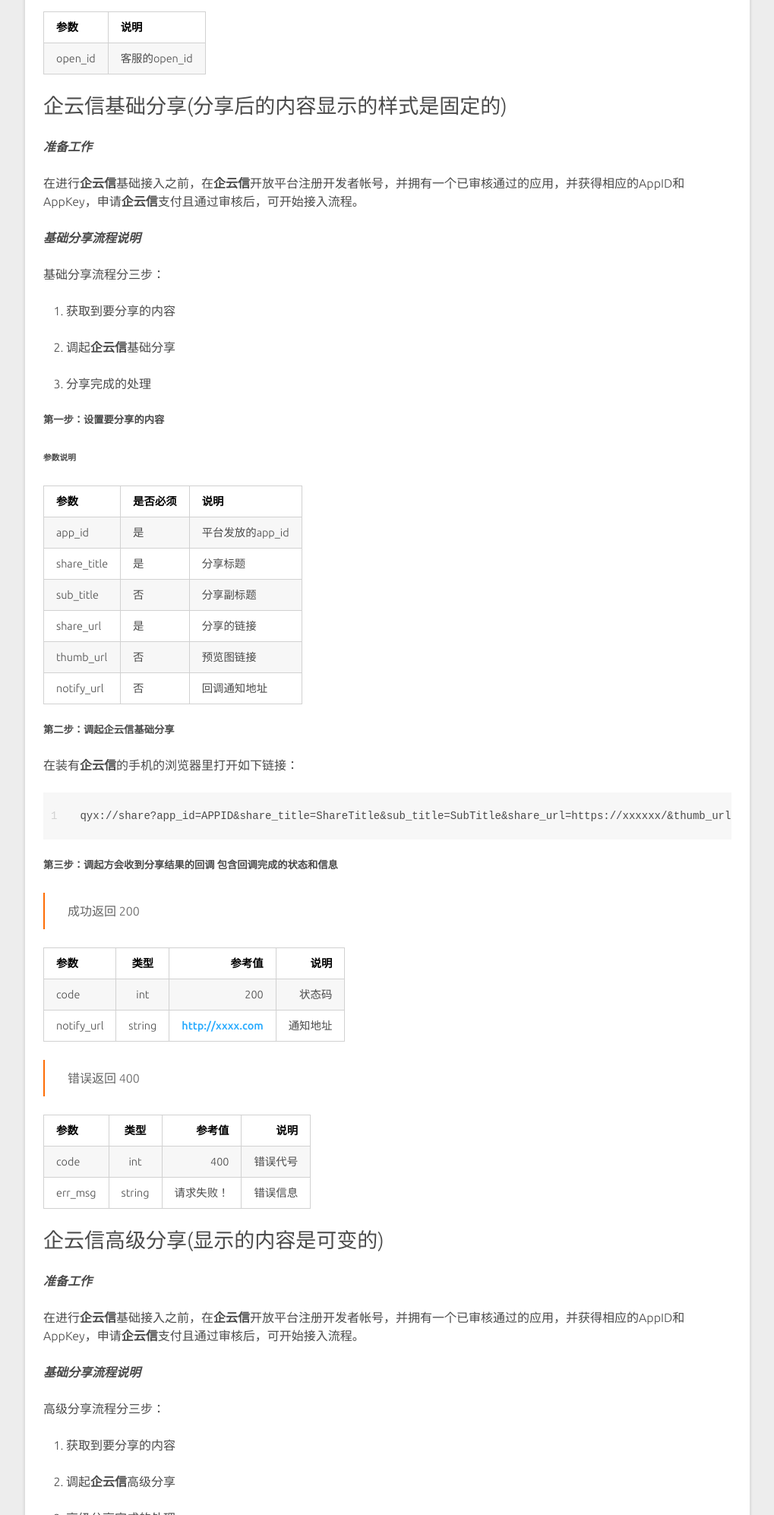
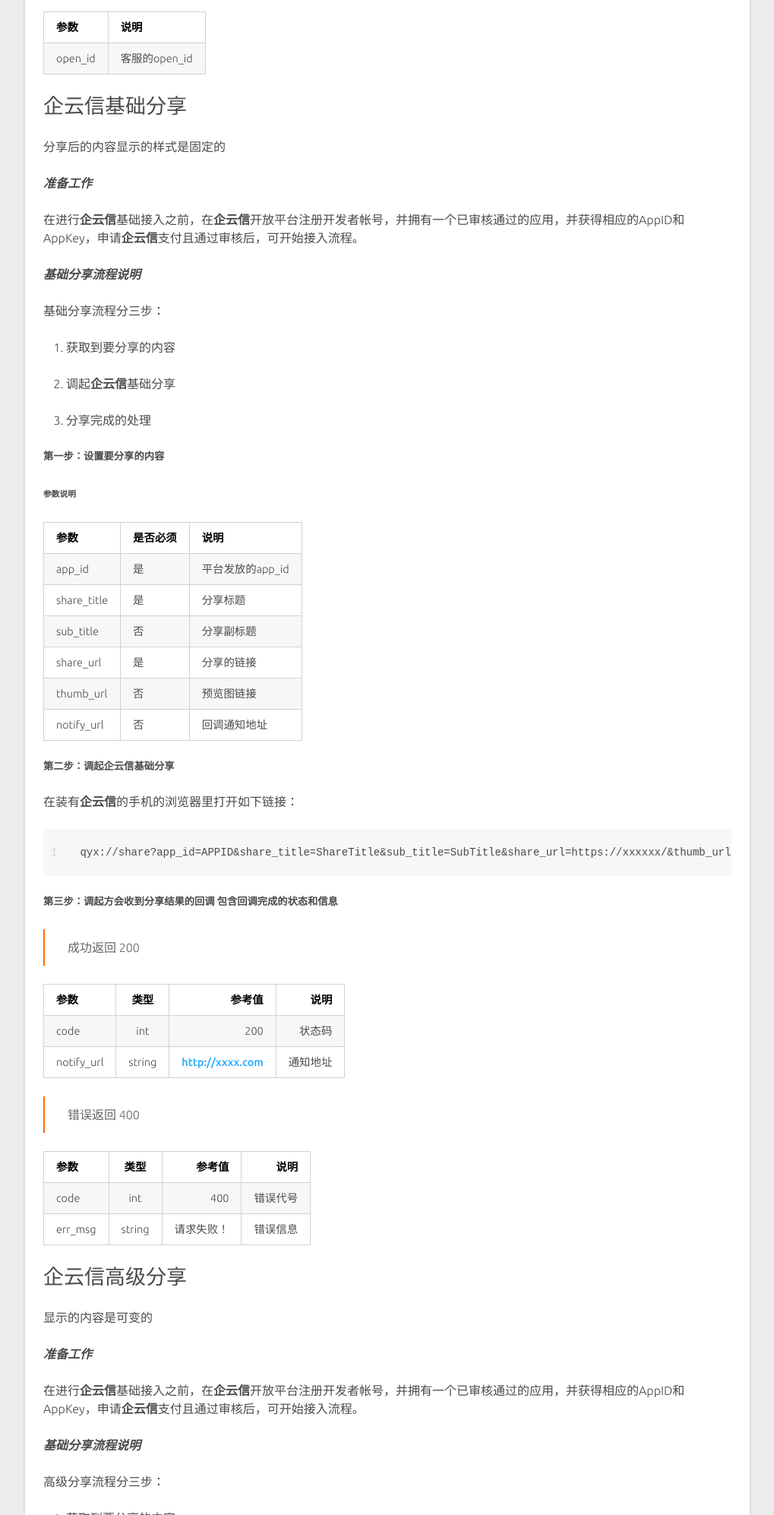
Before and after one commit to vvchat/vvchatdocs, a plain HTML site: page h5/h5.html in a window 1280 px wide. Shown: the part 2940-4934 px from the top of the page at 76% size, without its empty margins (245-1264 px from the left). Drawn offline with nearby package versions, Linux system fonts and the light colour scheme; a script that the page names is missing.

Commit message:
:bug:修改分享文档

```diff
--- a/h5/h5.html
+++ b/h5/h5.html
@@ -162,7 +162,8 @@
 </tr>
 </tbody>
 </table>
-<h2 id="企云信基础分享-分享后的内容显示的样式是固定的"><a href="#企云信基础分享-分享后的内容显示的样式是固定的" class="headerlink" title="企云信基础分享(分享后的内容显示的样式是固定的)"></a>企云信基础分享(分享后的内容显示的样式是固定的)</h2><p><strong><em>准备工作</em></strong></p>
+<h2 id="企云信基础分享"><a href="#企云信基础分享" class="headerlink" title="企云信基础分享"></a>企云信基础分享</h2><p>分享后的内容显示的样式是固定的</p>
+<p><strong><em>准备工作</em></strong></p>
 <p>在进行<strong>企云信</strong>基础接入之前，在<strong>企云信</strong>开放平台注册开发者帐号，并拥有一个已审核通过的应用，并获得相应的AppID和AppKey，申请<strong>企云信</strong>支付且通过审核后，可开始接入流程。</p>
 <p><strong><em>基础分享流程说明</em></strong></p>
 <p>基础分享流程分三步：</p>
@@ -271,7 +272,8 @@
 </tr>
 </tbody>
 </table>
-<h2 id="企云信高级分享-显示的内容是可变的"><a href="#企云信高级分享-显示的内容是可变的" class="headerlink" title="企云信高级分享(显示的内容是可变的)"></a>企云信高级分享(显示的内容是可变的)</h2><p><strong><em>准备工作</em></strong></p>
+<h2 id="企云信高级分享"><a href="#企云信高级分享" class="headerlink" title="企云信高级分享"></a>企云信高级分享</h2><p>显示的内容是可变的</p>
+<p><strong><em>准备工作</em></strong></p>
 <p>在进行<strong>企云信</strong>基础接入之前，在<strong>企云信</strong>开放平台注册开发者帐号，并拥有一个已审核通过的应用，并获得相应的AppID和AppKey，申请<strong>企云信</strong>支付且通过审核后，可开始接入流程。</p>
 <p><strong><em>基础分享流程说明</em></strong></p>
 <p>高级分享流程分三步：</p>
```
Also changed, not shown: h5/imh5.html (+4 -2 lines).
